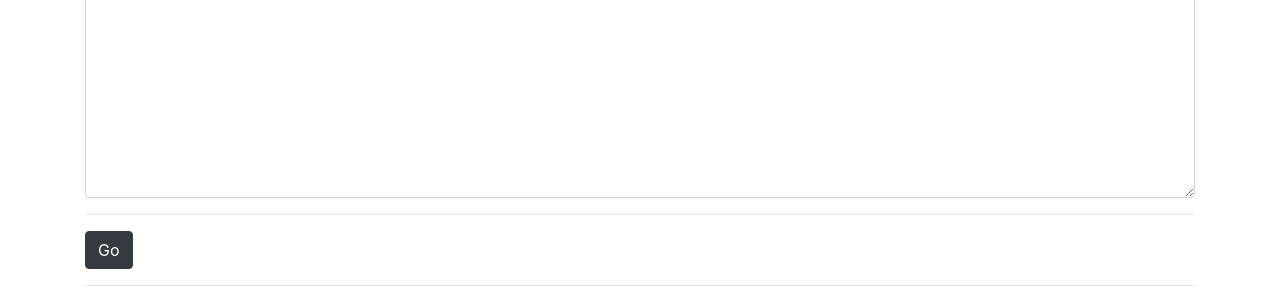
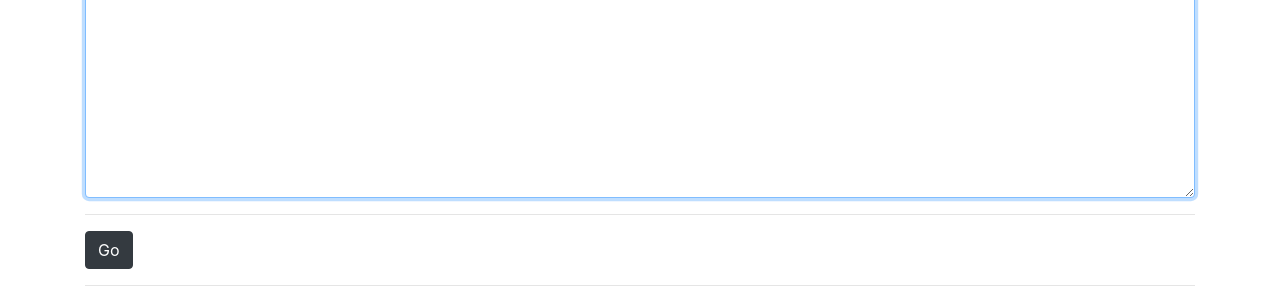
Before and after one commit to luizhanauer/List-Manipulator, a plain HTML site: page index.html in a window 1280 px wide. Shown: the part 135-430 px from the top of the page. Drawn offline with nearby package versions, Linux system fonts and the light colour scheme.

Commit message:
Update index.html

```diff
--- a/index.html
+++ b/index.html
@@ -10,7 +10,7 @@
 		<hr>
 		<div class="form-group">
 			<h2 for="input">Input</h2>
-			<textarea class="form-control" id="input" rows="8"></textarea>
+			<textarea class="form-control" id="input" rows="8" autofocus="true"></textarea>
 		</div>
 		<h3 id="inputcount"></h3>
 		<hr>
```
